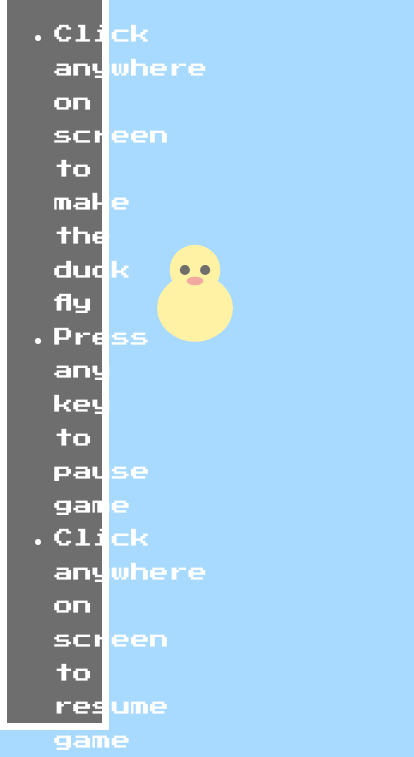
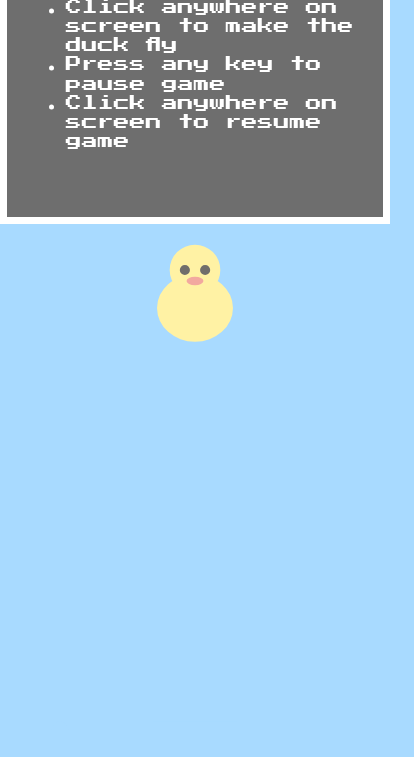
Before and after one commit to Kyle2501/grumpy_duck, a website: page build/index.html in a window 390 px wide. Shown: the part 114-871 px from the top of the page, 414 px wide, since content can reach past the window. After the commit the page ends 844 px from the top, so only its background shows below. Drawn offline with nearby package versions, Linux system fonts and the light colour scheme.

Commit message:
adding favicon

```diff
--- a/build/css/site.css
+++ b/build/css/site.css
@@ -1 +1 @@
-p,ul{font-size:1.2em}.textWrap,body,h1,html,p{text-align:center}body,html{margin:0;padding:0;height:100%;width:100%;background-color:#A8DAFF;position:relative;color:#fff;font-family:'Press Start 2P',cursive}#reset,.intro{z-index:10;margin:0;padding:0;height:100%;background-color:#6E6E6E;position:absolute;top:0;left:0;border:7px solid #fff}canvas#main-canvas{margin:0;padding:0;width:100%;height:100%}.init{margin:0;padding:0;height:100%;width:100%;position:absolute;top:0;left:0;z-index:10}.intro{-moz-box-sizing:border-box;-webkit-box-sizing:border-box;width:28%}#reset,.intro{box-sizing:border-box}#reset{-moz-box-sizing:border-box;-webkit-box-sizing:border-box;width:20%}.textWrap{position:relative;width:85%;margin:0 auto;top:40%;transform:translateY(-40%);line-height:210%}#logo{width:90%}h1{margin-bottom:70px;font-size:2.5em;text-shadow:4px 4px #FFF2A4}ul{text-align:left}#resetBtn{margin-top:10px;width:70px}.scoreWrap{width:100%;position:absolute;top:200px;z-index:10;font-size:5em}
+.textWrap,body,h1,html{text-align:center}body,html{margin:0;padding:0;height:100%;width:100%;background-color:#A8DAFF;position:relative;color:#fff;font-family:'Press Start 2P',cursive}#reset,.intro{z-index:10;margin:0;padding:0;height:100%;background-color:#6E6E6E;position:absolute;top:0;left:0;border:7px solid #fff}canvas#main-canvas{margin:0;padding:0;width:100%;height:100%}.init{margin:0;padding:0;height:100%;width:100%;position:absolute;top:0;left:0;z-index:10}.intro{-moz-box-sizing:border-box;-webkit-box-sizing:border-box;width:28%}#reset,.intro{box-sizing:border-box}#reset{-moz-box-sizing:border-box;-webkit-box-sizing:border-box;width:20%}.textWrap{position:relative;width:85%;margin:0 auto;top:40%;transform:translateY(-40%);line-height:210%}h1{margin-bottom:70px;font-size:2.5em;text-shadow:4px 4px #FFF2A4}ul{text-align:left;font-size:1.2em}#resetBtn{margin-top:10px;width:70px}.scoreWrap{width:100%;position:absolute;top:150px;z-index:10;font-size:5em}@media only screen and (max-width:1635px){h1{font-size:1.5em}ul{font-size:1em}}@media only screen and (max-width:1036px){.intro{width:100%;height:30%}#reset{width:100%;height:25%}.textWrap{width:90%;line-height:120%}h1{margin-bottom:0}}@media only screen and (max-width:730px){.intro{width:100%;height:40%}#reset{width:100%;height:30%}#resetBtn{margin-top:10px;width:50px}}
--- a/build/index.html
+++ b/build/index.html
@@ -1 +1 @@
-<!DOCTYPE html><html lang=en class=no-js><head><meta charset=UTF-8><title>grumpy-duck</title><link rel=stylesheet href=css/site.css><link href="http://fonts.googleapis.com/css?family=Press+Start+2P" rel=stylesheet type=text/css><script type=text/javascript src=http://code.jquery.com/jquery-2.1.4.min.js></script><script type=text/javascript src=js/modernizr.js></script><script type=text/javascript src=js/app.js></script></head><body><div class=scoreWrap><div id=score>0</div></div><div class=init><div class=intro><div class=textWrap><h1>GrumpyDuck</h1><ul><li>Click anywhere on screen to make the duck fly</li><li>Press any key to pause game</li><li>Click anywhere on screen to resume game</li></ul></div></div></div><div id=reset><div class=textWrap><h1>Opps!</h1><h1>Try Again?</h1><p>High Score: <span id=highScore>0</span></p><p><a href=#><img src=pic/reset.png id=resetBtn></a></p></div></div><canvas id=main-canvas></canvas></body></html>
+<!DOCTYPE html><html lang=en class=no-js><head><meta charset=UTF-8><title>grumpy-duck</title><link rel=stylesheet href=css/site.css><link href="http://fonts.googleapis.com/css?family=Press+Start+2P" rel=stylesheet type=text/css><link rel="shortcut icon" type=image/png href=pic/icon.png><script type=text/javascript src=http://code.jquery.com/jquery-2.1.4.min.js></script><script type=text/javascript src=js/modernizr.js></script><script type=text/javascript src=js/app.js></script></head><body><div class=scoreWrap><div id=score>0</div></div><div class=init><div class=intro><div class=textWrap><h1>GrumpyDuck</h1><ul><li>Click anywhere on screen to make the duck fly</li><li>Press any key to pause game</li><li>Click anywhere on screen to resume game</li></ul></div></div></div><div id=reset><div class=textWrap><h1>Opps!</h1><h1>Try Again?</h1><p>High Score: <span id=highScore>0</span></p><p><a href=#><img src=pic/reset.png id=resetBtn></a></p></div></div><canvas id=main-canvas></canvas></body></html>
```
